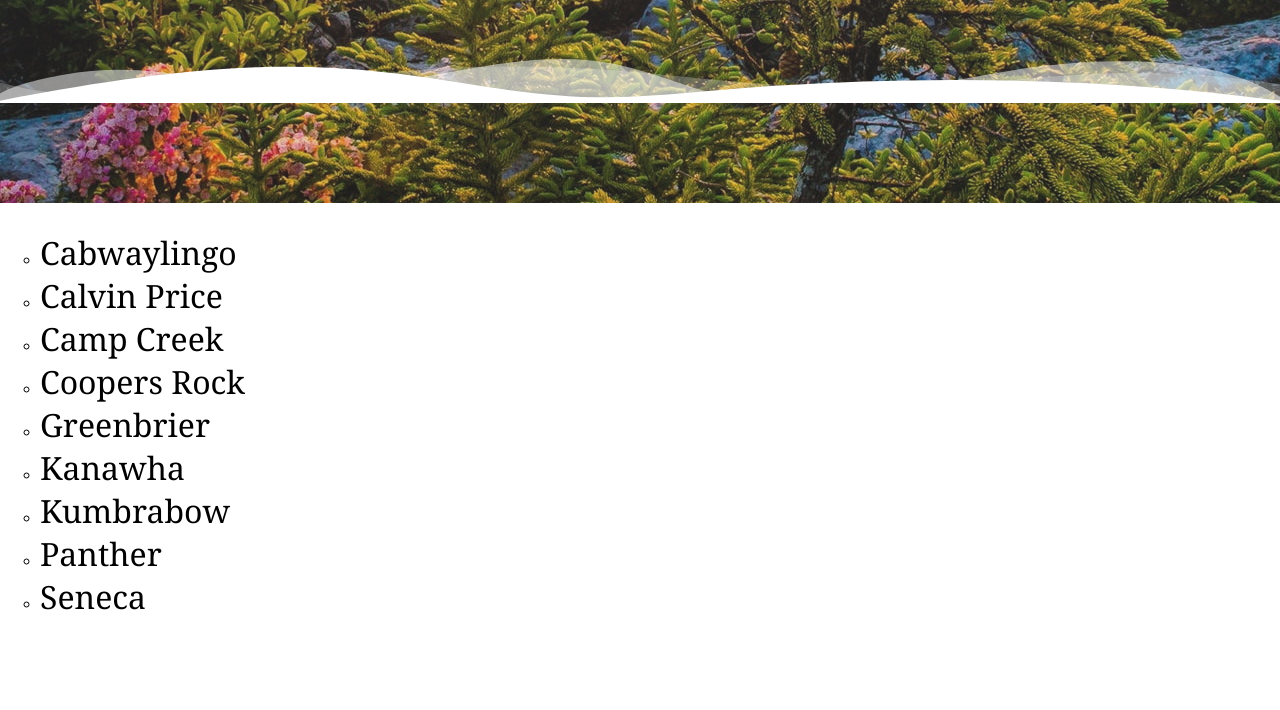
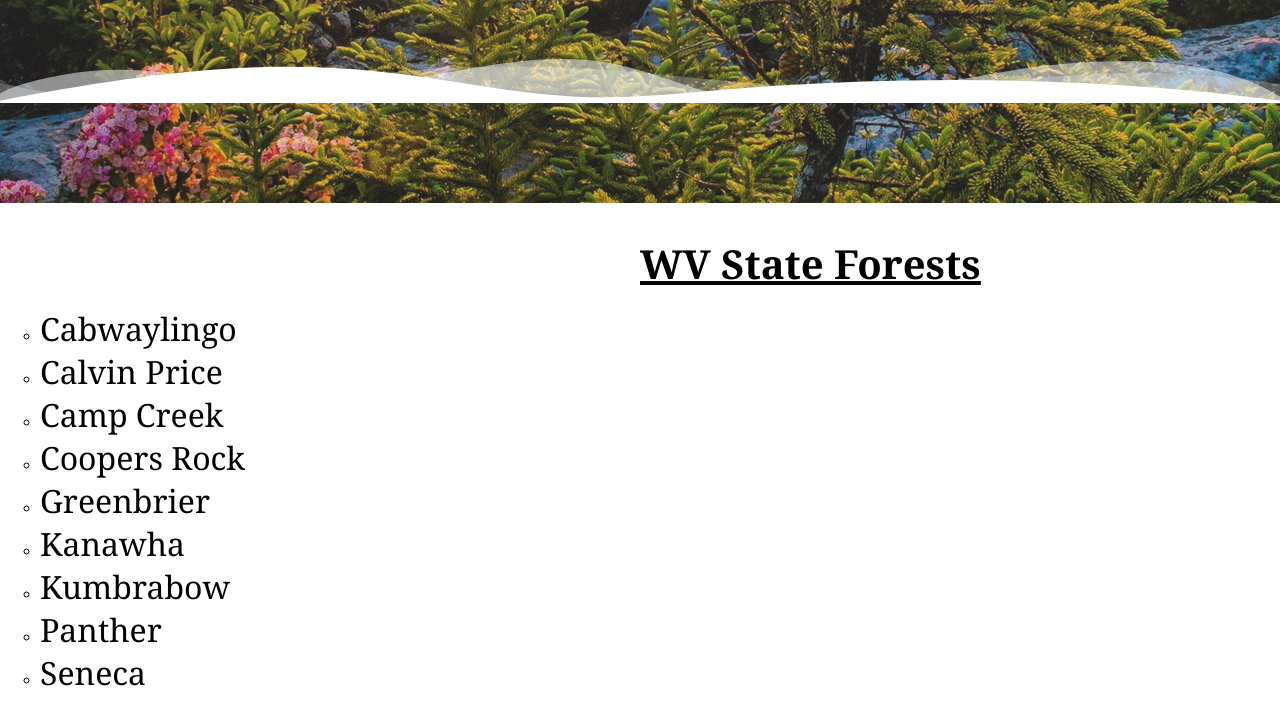
Before and after one commit to Lcs-Knsk/CAC-2022, a Flask app: page /state_view in a window 1280 px wide. Shown: the part 697-1407 px from the top of the page. Before the commit the page ends 1307 px from the top, so only its background shows below. Run offline with Flask 2, Linux system fonts and the light colour scheme; some libraries are stand-ins or nearby versions.

Commit message:
State Forest page

```diff
--- a/website/static/CSS/StateView.css
+++ b/website/static/CSS/StateView.css
@@ -1,9 +1,3 @@
-
-#container{
-    max-width: 1000px;
-    width: 40vw;
-    padding-top: 1.5vh;
-}
 
 #topBar{
     height: 10vh;
@@ -29,9 +23,6 @@
     margin: 1% 0%;
     border-right: 5px solid black;
 
-}
-
-#StateForestList{
 }
 
 #StateView{
@@ -110,6 +101,34 @@
     background-attachment: fixed;
 }
 
+
+#container{
+    max-width: 1000px;
+    width: 40%;
+    padding-top: 1.5vh;
+    float: left;
+    margin-right: 10%;
+}
+
+#FirstSection{
+    width: 100%;
+}
+
+#StateForestListHeader{
+    font-size: 5vh;
+    text-decoration: underline;
+    font-family: "Georgia";
+    margin-bottom: 0px;
+}
+
+#StateForestList{
+    width: 20%;
+    float: left;
+
+}
+
+
+
 body, html{
     padding: 0px;
     margin: 0px;
--- a/website/templates/wvState.html
+++ b/website/templates/wvState.html
@@ -52,12 +52,14 @@
             <div class="wave"></div>
         </section>
 
+        <div id="FirstSection">
             <div id="container">
                 <div class="remix-app" hash="95d3875ab1b41389">
                     <script src="https://p.interacty.me/l.js" async></script>
                 </div>
             </div>
 
+            <h2 id="StateForestListHeader">WV State Forests</h2>
             <ul id="StateForestList">
                 <li><a href="cabwaylingo">Cabwaylingo</a></li>
                 <li><a href="calvin_price">Calvin Price</a></li>
@@ -70,6 +72,8 @@
                 <li><a href="seneca">Seneca</a></li>
             </ul>
 
+        </div>
+
     </body>
 
 </html>
```
Lines whose indentation alone changed are shown as unchanged.
